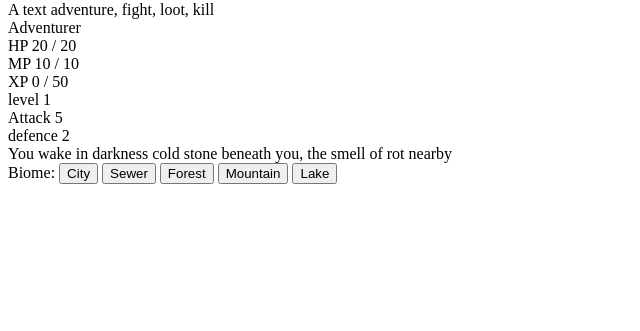
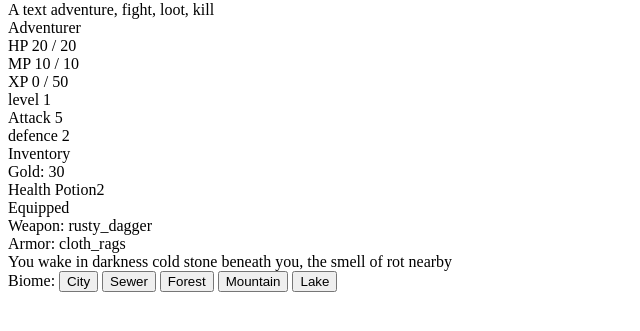
Before and after one commit to mikael1kodehode-coder/Text-RPG-Project, a plain HTML site: page index.html in a window 1280 px wide. Shown: the part 79-410 px from the top of the page, without its empty margins (0-640 px from the left). Drawn offline with Linux system fonts and the light colour scheme.

Commit message:
small html changes

```diff
--- a/index.html
+++ b/index.html
@@ -17,9 +17,10 @@
       <main id="main">
         <div class="panel" id="player-panel"></div>
 
+        <div id="inventory-panel"></div>
+        <div id="equipped-panel"></div>
+
         <div id="main-panel"></div>
-
-        <div id="inventory"></div>
 
         <div id="biome-bar">
           <span class="biome-label">Biome:</span>
```
